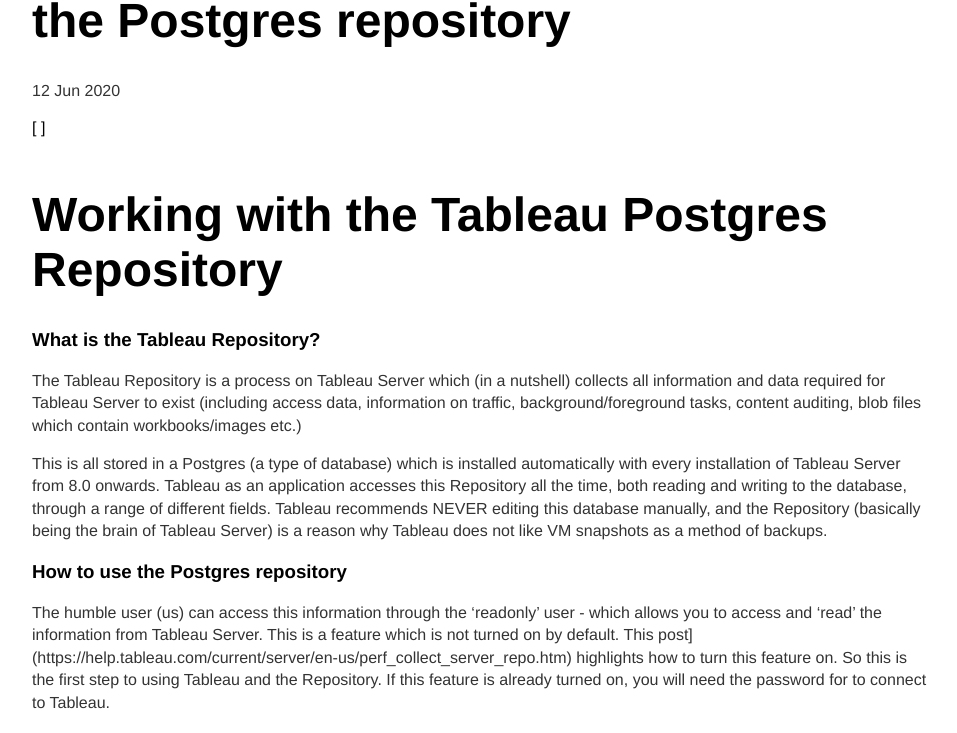
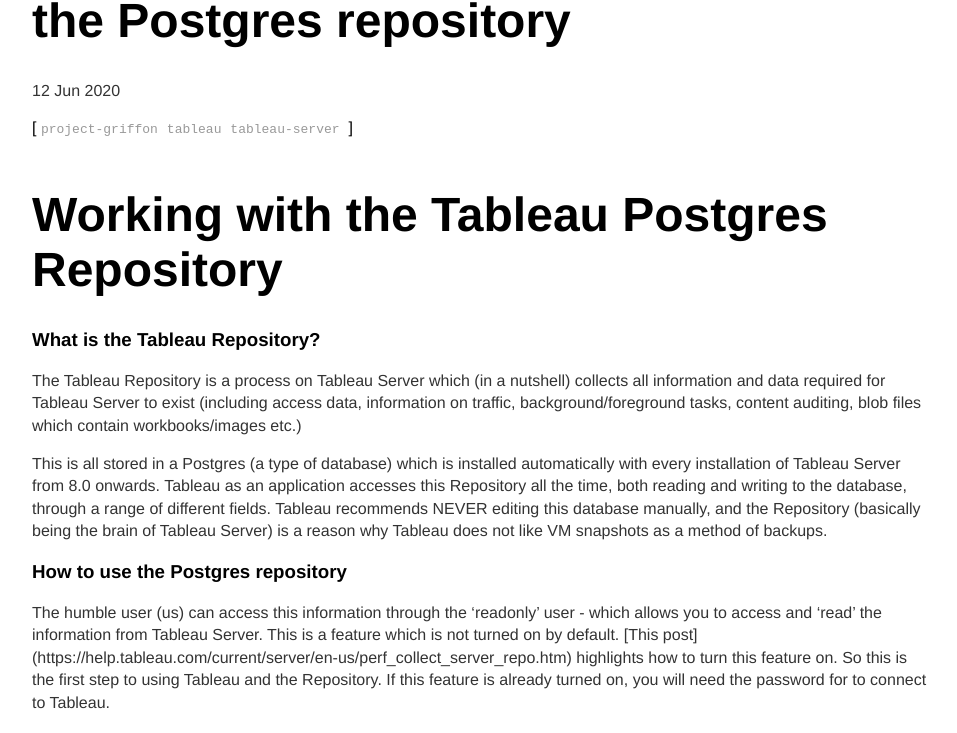
Before and after one commit to scribblr42/scribbles.github.io, a Jekyll site: the page built from _posts/2020-06-12-pg-intro-to-postgres.md, in a window 1280 px wide. Shown: the part 172-905 px from the top of the page, without its empty margins (160-1117 px from the left). Built offline with Jekyll 4.4.1, drawn with Linux system fonts in a browser that asks for light colours.

Commit message:
Update 2020-06-12-pg-intro-to-postgres.md

```diff
--- a/_posts/2020-06-12-pg-intro-to-postgres.md
+++ b/_posts/2020-06-12-pg-intro-to-postgres.md
@@ -2,6 +2,7 @@
 layout: post
 title: "Project Griffon: Getting started with the Postgres repository"
 date: 2020-06-12
+tags: project-griffon tableau tableau-server
 ---
 
 # Working with the Tableau Postgres Repository
@@ -14,7 +15,7 @@
 
 ### How to use the Postgres repository
 
-The humble user (us) can access this information through the 'readonly' user - which allows you to access and 'read' the information from Tableau Server. This is a feature which is not turned on by default. This post](https://help.tableau.com/current/server/en-us/perf_collect_server_repo.htm) highlights how to turn this feature on. So this is the first step to using Tableau and the Repository. If this feature is already turned on, you will need the password for to connect to Tableau.
+The humble user (us) can access this information through the 'readonly' user - which allows you to access and 'read' the information from Tableau Server. This is a feature which is not turned on by default. [This post] (https://help.tableau.com/current/server/en-us/perf_collect_server_repo.htm) highlights how to turn this feature on. So this is the first step to using Tableau and the Repository. If this feature is already turned on, you will need the password for to connect to Tableau.
 
 #### Useful caveats
 Here are a few nuggets of handy supporting information that will help support you & your organisation's work with the repository.
```
